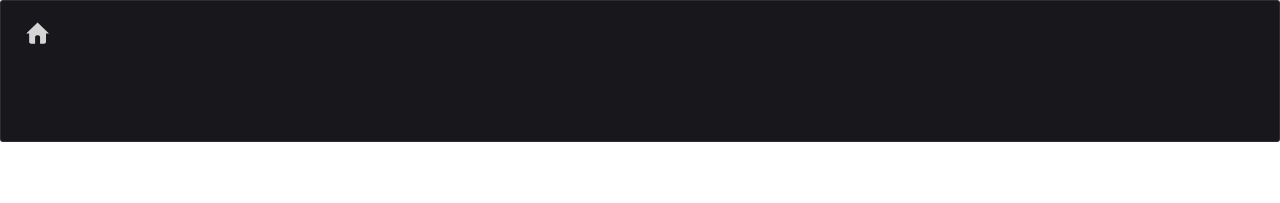
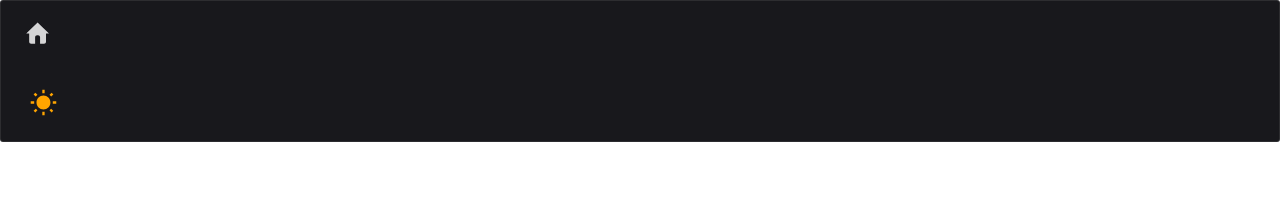
Before and after one commit to CS-liujf/vite-vue3-naiveui-template, a Vue app: page / in a window 1280 px wide. Both pictures are taken after a click on the icon 37 px from the left and 33 px from the top of the page. Shown: the top 203 px of the page. Built offline with nearby package versions, Linux system fonts and the light colour scheme.

Commit message:
feat: 新增夜间主题切换组件

```diff
--- a/src/App.vue
+++ b/src/App.vue
@@ -3,12 +3,14 @@
     <n-card>
     <div style="width:200px;height:100px">
       <svg-icon name="home" size="1.8em" @click="test"></svg-icon>
+      <mode-switch size="40"/>
     </div>
     </n-card>
   </naive-provider>
 </template>
 <script lang="ts" setup>
 import NaiveProvider from '@/layout/NaiveProvider.vue'
+import ModeSwitch from '@/components/ModeSwitch/ModeSwitch.vue';
 import { switchMode } from '@/utils/switchMode'
 const test=()=>{
   switchMode()
--- /dev/null
+++ b/src/components/ModeSwitch/ModeSwitch.vue
@@ -0,0 +1,47 @@
+<template>
+  <div
+    class="svg-container"
+    @click.stop="switchMode()"
+  >
+    <SvgIcon
+      v-if="isDark"
+      name="太阳"
+      :size="sunSize"
+    />
+    <SvgIcon
+      v-else
+      name="月亮"
+      :size="size"
+    />
+  </div>
+</template>
+
+<script lang="ts" setup>
+import { isDark, switchMode } from '@/utils/switchMode';
+import SvgIcon from '@/components/SvgIcon/SvgIcon.vue';
+import { computed } from 'vue';
+
+interface Props {
+  size?: string | number //必须设置为可选属性，否则会有ts类型错误
+}
+
+// 设置默认值
+const props = withDefaults(defineProps<Props>(), {
+  size: 28
+});
+
+// 计算太阳图标尺寸：保持 26:28 的比例
+const sunSize = computed(() => {
+  const baseSize = Number(props.size);
+  return Math.round((baseSize * 26) / 28);
+});
+</script>
+
+<style scoped>
+.svg-container {
+  cursor: pointer;
+  height: 100%;
+  display: flex;
+  align-items: center;
+}
+</style>
```
Also changed, not shown: src/assets/icons/太阳.svg (added), src/assets/icons/月亮.svg (added).
